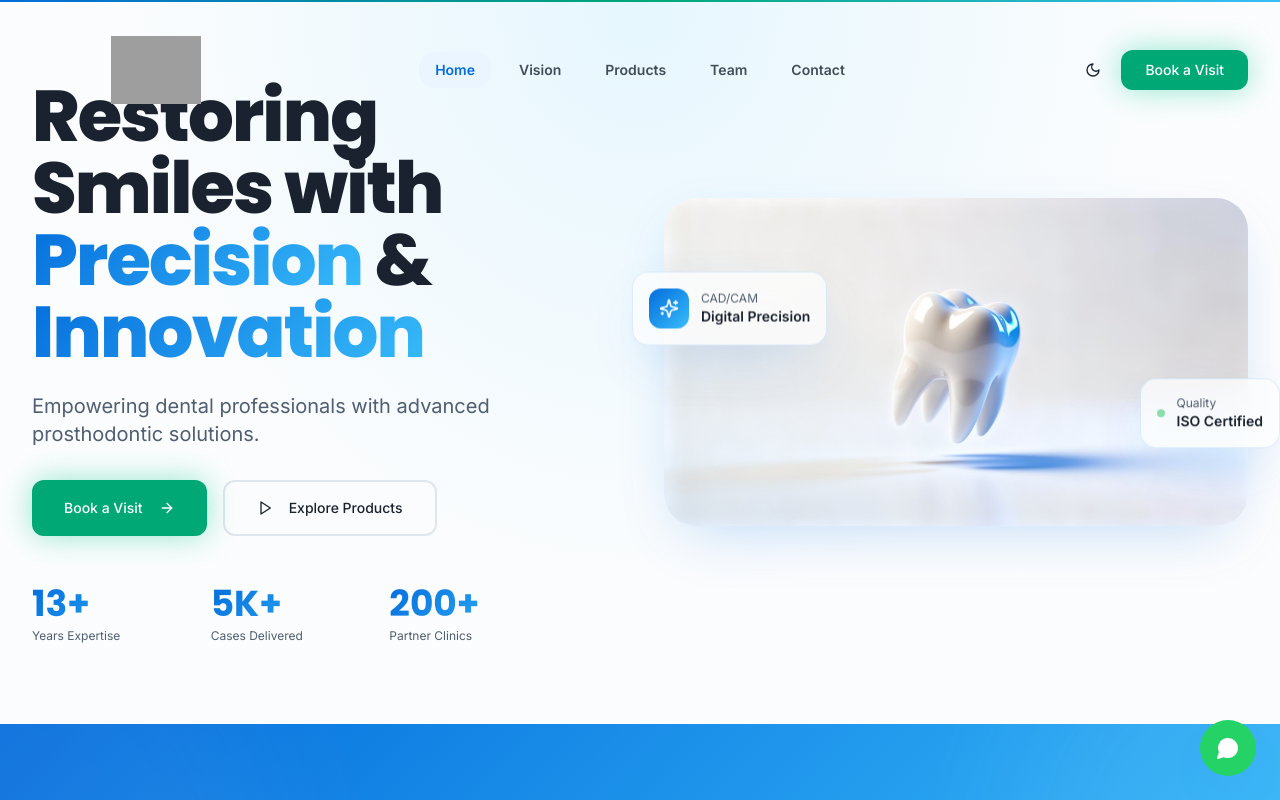
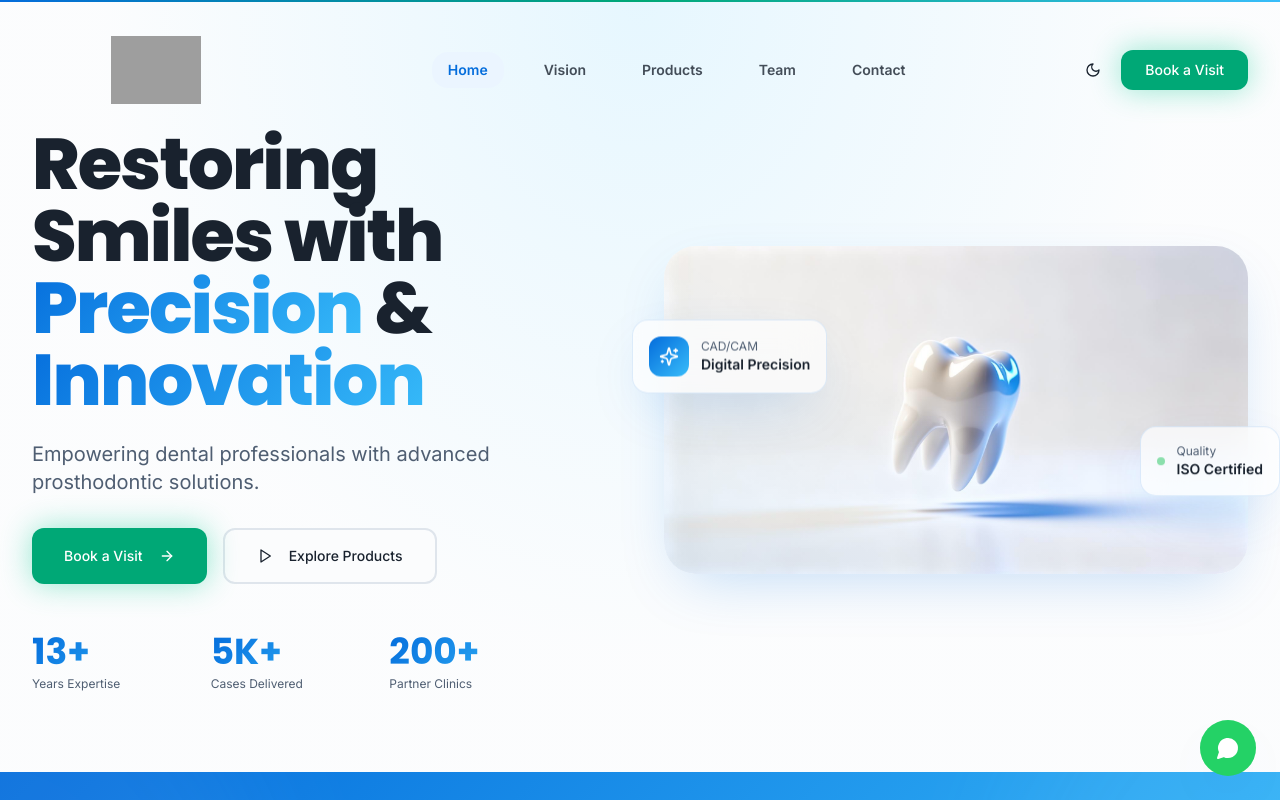
Before and after one commit to Ideal202604/nirmal-dental-lab, a React (Vite) app: page / in a window 1280 px wide. Shown: the top 800 px of the page. Built offline with nearby package versions, Linux system fonts and the light colour scheme; grey boxes are pictures that could not be loaded; the HTML template or start-up script is replaced by a standard one.

Commit message:
Fix navbar/hero overlap and team card layout

```diff
--- a/src/components/Navbar.tsx
+++ b/src/components/Navbar.tsx
@@ -55,16 +55,16 @@ export const Navbar = () => {
         scrolled ? "py-2" : "py-5"
       )}
     >
-      <div className="container-px">
+      <div className="container mx-auto px-4 sm:px-6 lg:px-8">
         <nav
           className={cn(
-            "w-full flex items-center rounded-2xl transition-all duration-300",
+            "w-full flex items-center justify-between gap-6 rounded-2xl transition-all duration-300 min-h-[70px] flex-nowrap",
             scrolled
               ? "glass shadow-soft py-3"
               : "bg-transparent py-4"
           )}
         >
-          <div className="flex items-center gap-2 flex-1">
+          <div className="flex items-center gap-2">
             <button
               onClick={() => scrollTo("#home")}
               className="flex items-center gap-2 group"
@@ -83,7 +83,7 @@ export const Navbar = () => {
             </button>
           </div>
 
-          <div className="hidden md:flex flex-1 items-center justify-center gap-3">
+          <div className="hidden md:flex flex-1 items-center justify-center gap-6 whitespace-nowrap">
             {links.map((link) => {
               const isActive = active === link.href;
               return (
@@ -91,7 +91,7 @@ export const Navbar = () => {
                   key={link.href}
                   onClick={() => scrollTo(link.href)}
                   className={cn(
-                    "relative px-4 py-2 text-sm font-semibold transition-colors story-link",
+                    "relative px-4 py-2 text-sm font-semibold transition-colors story-link whitespace-nowrap",
                     isActive ? "text-primary" : "text-foreground/80 hover:text-primary"
                   )}
                 >
@@ -108,7 +108,7 @@ export const Navbar = () => {
             })}
           </div>
 
-          <div className="flex items-center gap-2 flex-1 justify-end">
+          <div className="flex items-center gap-2 justify-end">
             <Button
               size="icon"
               variant="ghost"
--- a/src/components/sections/Hero.tsx
+++ b/src/components/sections/Hero.tsx
@@ -65,7 +65,7 @@ export const Hero = () => {
     <section
       ref={sectionRef}
       id="home"
-      className="relative py-16 md:py-20 overflow-hidden bg-gradient-hero"
+      className="relative pt-28 pb-16 md:pt-32 md:pb-20 overflow-hidden bg-gradient-hero"
     >
       {/* Floating decorations */}
       <div className="absolute inset-0 overflow-hidden pointer-events-none">
--- a/src/components/sections/Team.tsx
+++ b/src/components/sections/Team.tsx
@@ -47,9 +47,14 @@ export const Team = () => {
               viewport={{ once: true }}
               transition={{ duration: 0.6, delay: i * 0.15 }}
               whileHover={{ y: -8 }}
-              className="group bg-white rounded-xl overflow-hidden shadow-md transition-all duration-300 border border-border/60 h-full flex flex-col"
+              className="group bg-white rounded-xl overflow-hidden shadow-md transition-all duration-300 border border-border/60 h-full flex flex-col relative"
             >
-              <div className="w-full h-[320px] overflow-hidden bg-secondary">
+              <div className="absolute top-3 right-3 z-10">
+                <span className="text-xs px-3 py-1 rounded-full bg-primary-soft text-primary font-semibold shadow-sm">
+                  {m.exp}
+                </span>
+              </div>
+              <div className="w-full h-[220px] overflow-hidden bg-secondary relative">
                 <img
                   src={m.img}
                   alt={m.name}
@@ -59,13 +64,10 @@ export const Team = () => {
                   className="w-full h-full object-cover rounded-t-xl group-hover:scale-[1.03] transition-transform duration-700"
                 />
               </div>
-              <div className="p-6 flex flex-col flex-1 justify-between">
+              <div className="p-6 flex flex-col flex-1 justify-between gap-4 pt-6">
                 <div>
-                  <div className="flex items-center justify-between gap-3 mb-3 flex-wrap">
+                  <div className="mb-3">
                     <h3 className="font-display text-2xl font-bold">{m.name}</h3>
-                    <span className="text-xs px-3 py-1 rounded-full bg-primary-soft text-primary font-semibold">
-                      {m.exp}
-                    </span>
                   </div>
                   <div className="text-primary font-semibold mb-2">{m.role}</div>
                   <div className="flex items-center gap-2 text-sm text-muted-foreground mb-4">
--- a/src/index.css
+++ b/src/index.css
@@ -119,6 +119,9 @@
 }
 
 @layer base {
+  *, *::before, *::after {
+    box-sizing: border-box;
+  }
   * {
     @apply border-border;
   }
```
